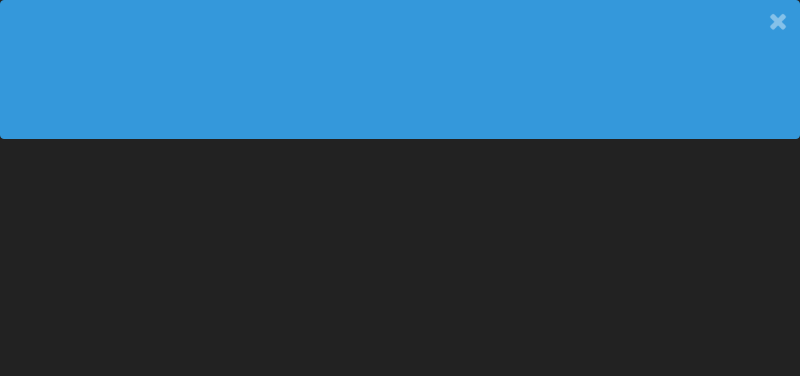
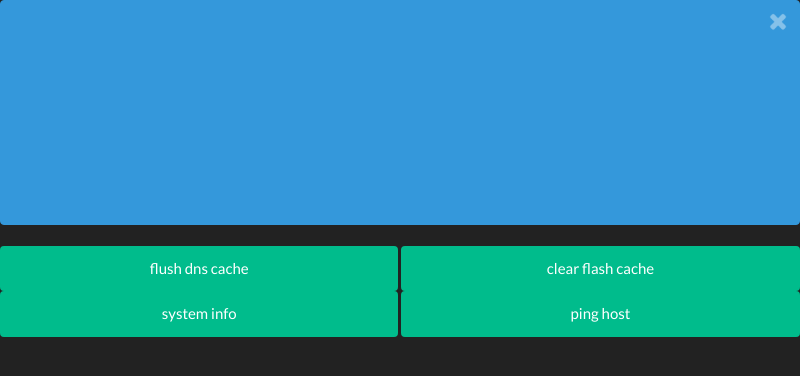
Before and after one commit to kanrin/fix_box, an Electron app: page app/index.html in a window 800 px wide. Drawn offline with Linux system fonts and the light colour scheme.

Commit message:
add four line

```diff
--- a/app/index.html
+++ b/app/index.html
@@ -18,11 +18,16 @@
 <div id="ver">&nbsp;</div>
 <div id="ver">&nbsp;</div>
 <div id="ver">&nbsp;</div>
+<div id="ver">&nbsp;</div>
+<div id="ver">&nbsp;</div>
+<div id="ver">&nbsp;</div>
+<div id="ver">&nbsp;</div>
 </div>
-<fncs></fncs>
-<!-- <button onClick="flushdns()" style="width:49.8%;" class="btn btn-success">刷新dns缓存</button>
-<button onClick="clear_flash()" style="width:49.8%;" class="btn btn-success">清理Flash缓存</button>
-<button onClick="get_sysinfo()" style="width:49.8%;" class="btn btn-success">system info</button> -->
+<fncs class="fncs" id="fncs"></fncs>
+<button onClick="flushdns()" style="width:49.8%;" class="btn btn-success">flush dns cache</button>
+<button onClick="clear_flash()" style="width:49.8%;" class="btn btn-success">clear flash cache</button>
+<button onClick="get_sysinfo()" style="width:49.8%;" class="btn btn-success">system info</button>
+<button onClick="get_ping()" style="width:49.8%;" class="btn btn-success">ping host</button>
 <script src="../index.js"></script>
 <script src="../views.js"></script>
 <script type="text/javascript" src="../do.js"></script>
```
